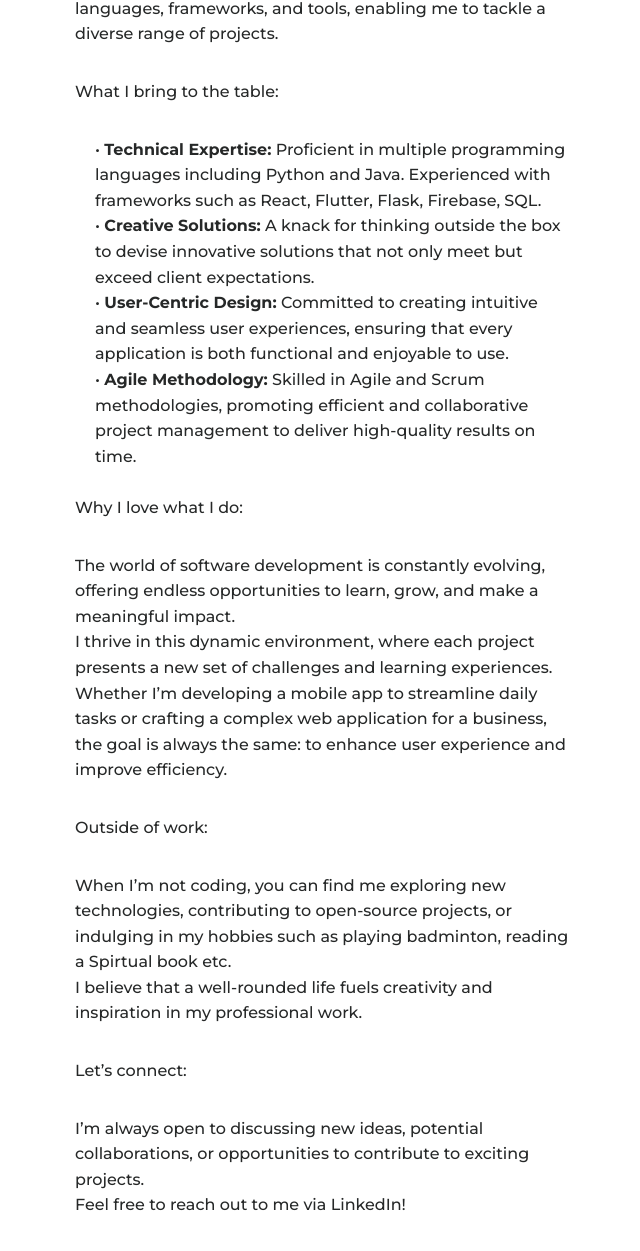
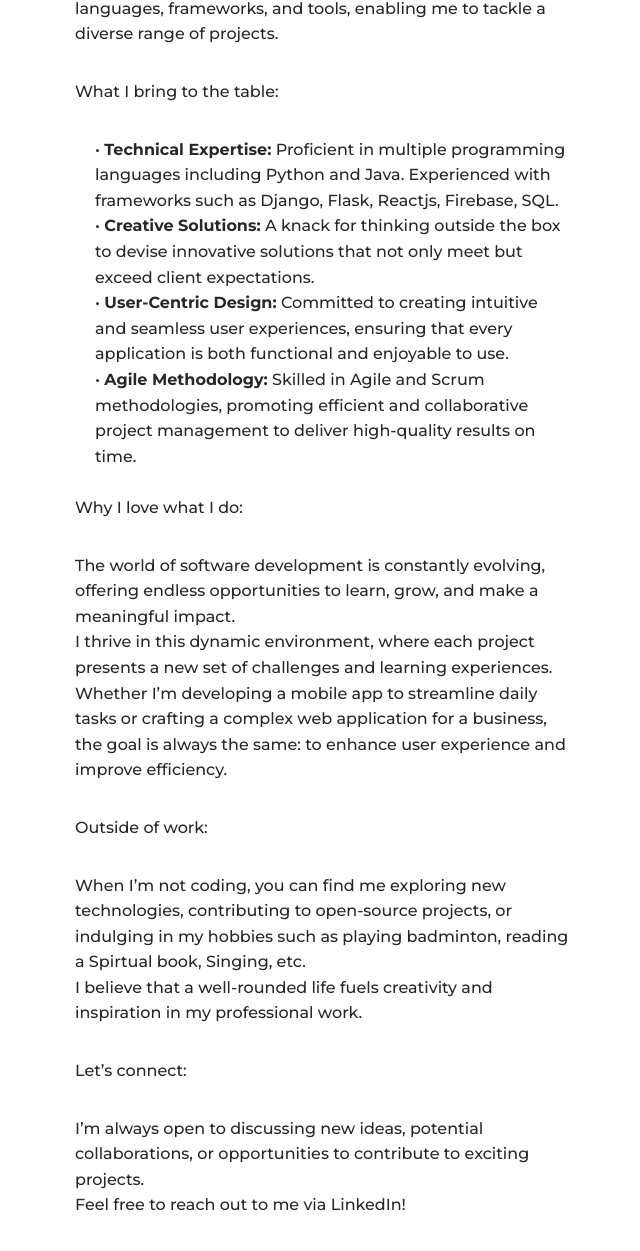
Before and after one commit to Srishti-20/Portfolio-website, a plain HTML site: page index.html in a window 1280 px wide. Shown: the part 1732-2983 px from the top of the page, without its empty margins (53-693 px from the left). Drawn offline with nearby package versions, Linux system fonts and the light colour scheme.

Commit message:
Committed

```diff
--- a/index.html
+++ b/index.html
@@ -120,7 +120,7 @@
               <li>
                 • <b>Technical Expertise:</b> Proficient in multiple programming
                 languages including Python and Java. Experienced with frameworks
-                such as React, Flutter, Flask, Firebase, SQL.
+                such as Django, Flask, Reactjs, Firebase, SQL.
               </li>
               <li>
                 • <b>Creative Solutions:</b> A knack for thinking outside the
@@ -159,7 +159,7 @@
             <p class="about__text" style="text-align: left">
               When I’m not coding, you can find me exploring new technologies,
               contributing to open-source projects, or indulging in my hobbies
-              such as playing badminton, reading a Spirtual book etc.
+              such as playing badminton, reading a Spirtual book, Singing, etc.
               <br />
               I believe that a well-rounded life fuels creativity and
               inspiration in my professional work.
@@ -223,9 +223,9 @@
 
             <h3 class="skills__subtitle">Tool</h3>
             <span class="skills__name">Visual Studio Code</span>
+            <span class="skills__name">Github</span>
             <span class="skills__name">iFogSimulator</span>
             <span class="skills__name">Eclipse</span>
-            <span class="skills__name">Github</span>
           </div>
 
           <div class="skills__img">
```
